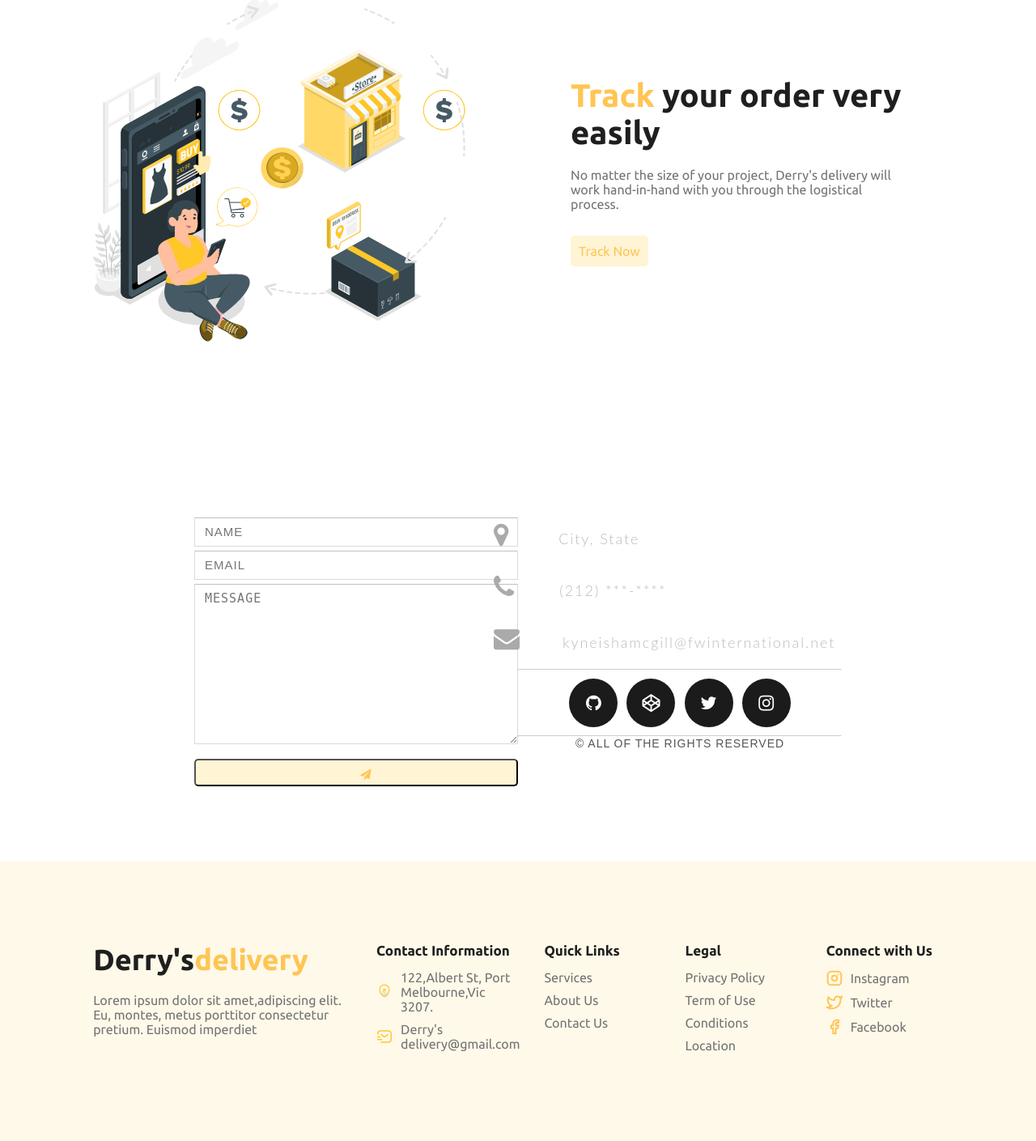
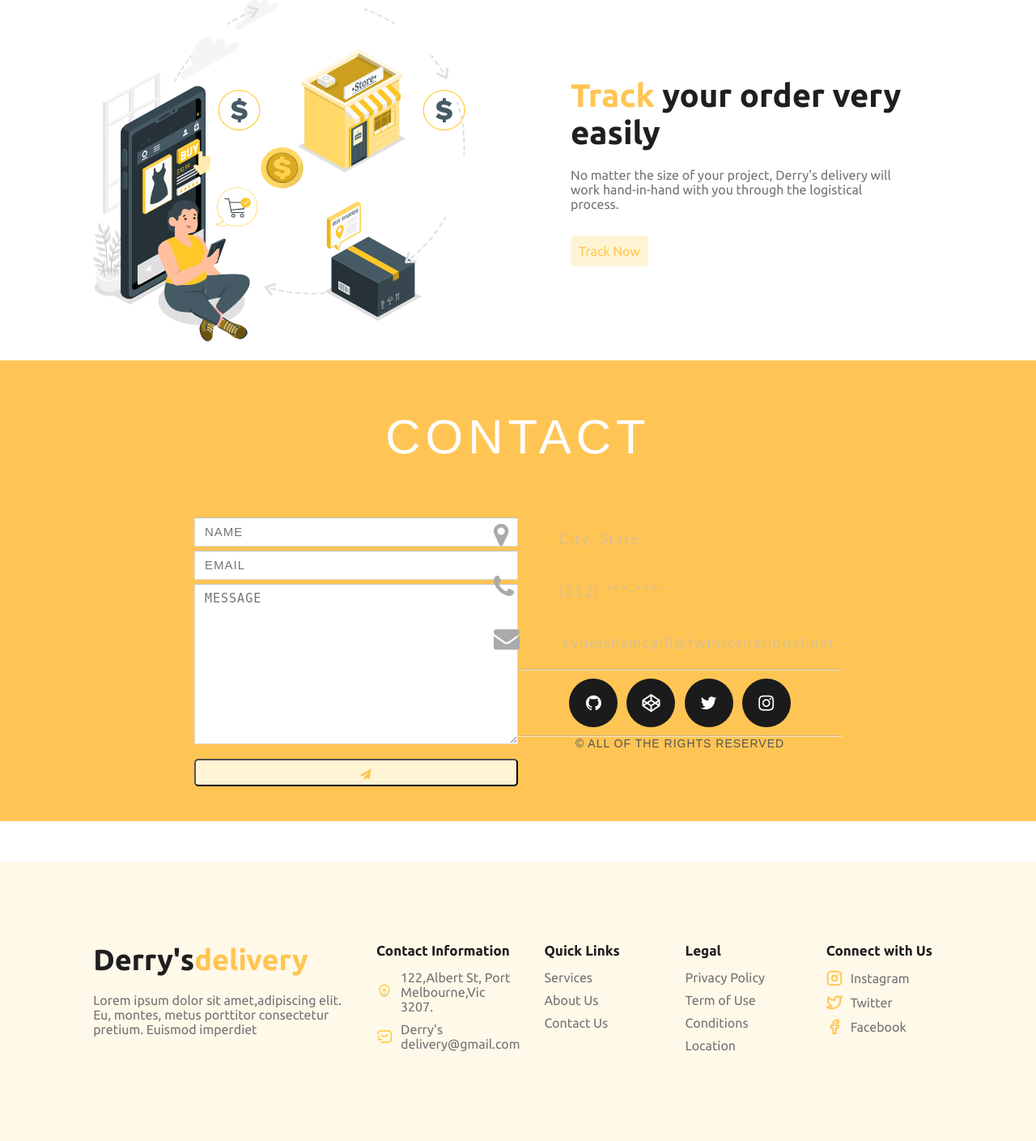
Before and after one commit to olamicreas/cargovan, a Flask app: page / in a window 1280 px wide. Shown: the part 1971-3380 px from the top of the page at 81% size. Run offline with Flask 3, Linux system fonts and the light colour scheme.

Commit message:
Update styles.css

```diff
--- a/static/css/styles.css
+++ b/static/css/styles.css
@@ -68,6 +68,9 @@ section {
   justify-content: space-between;
   box-shadow: var(--box-shadow);
   z-index: 1000;
+}
+.aps{
+  background-color: var(--yellow);
 }
 
 .logo {
```
